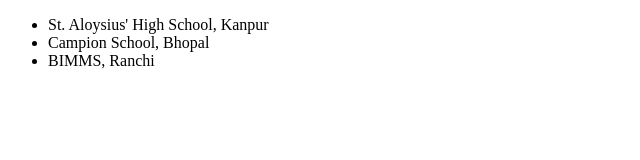
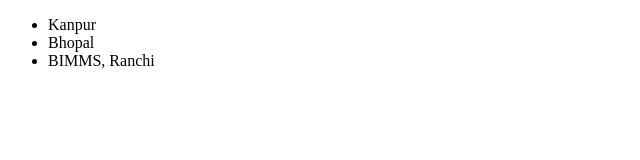
Before and after one commit to samirxal/cv, a plain HTML site: page hobbies.html in a window 1280 px wide. Shown: the whole page, without its empty margins (0-640 px from the left). Drawn offline with Linux system fonts and the light colour scheme.

Commit message:
Update hobbies.html

```diff
--- a/hobbies.html
+++ b/hobbies.html
@@ -6,8 +6,8 @@
   </head>
   <body>
     <ul>
-      <li>St. Aloysius' High School, Kanpur</li>
-      <li>Campion School, Bhopal</li>
+      <li>Kanpur</li>
+      <li>Bhopal</li>
       <li>BIMMS, Ranchi</li>
     </ul>
   </body>
```
